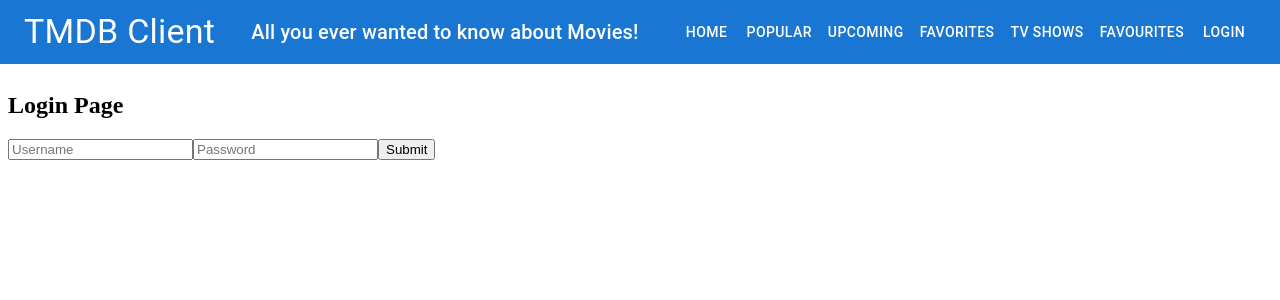
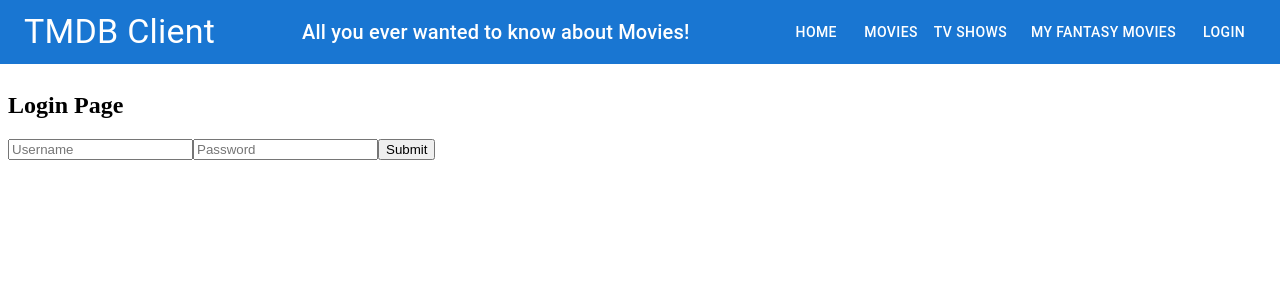
Before and after one commit to rhiannahmaher/labMoviesApp, a React app: page /login in a window 1280 px wide. Shown: the top 300 px of the page. Built offline with nearby package versions, Linux system fonts and the light colour scheme; the HTML template or start-up script is replaced by a standard one.

Commit message:
Refactored navigation bar for better readability.

```diff
--- /dev/null
+++ b/src/components/dropdownMenu/index.tsx
@@ -0,0 +1,52 @@
+import * as React from 'react';
+import Button from '@mui/material/Button';
+import Menu from '@mui/material/Menu';
+import MenuItem from '@mui/material/MenuItem';
+import { useNavigate } from "react-router-dom";
+
+interface NavDropdownProps {
+  label: string;
+  options: { label: string; path: string }[];
+}
+
+const NavDropdown: React.FC<NavDropdownProps> = ({ label, options }) => {
+  const [anchorEl, setAnchorEl] = React.useState<null | HTMLElement>(null);
+  const open = Boolean(anchorEl);
+  const navigate = useNavigate();
+
+  const handleClick = (event: React.MouseEvent<HTMLButtonElement>) => {
+    setAnchorEl(event.currentTarget);
+  };
+  const handleClose = () => {
+    setAnchorEl(null);
+  };
+
+  const handleMenuItemClick = (path: string) => {
+    navigate(path);
+    handleClose();
+  };
+
+  return (
+    <div>
+      <Button
+        color="inherit"
+        onClick={handleClick}
+      >
+        {label}
+      </Button>
+      <Menu
+        anchorEl={anchorEl}
+        open={open}
+        onClose={handleClose}
+      >
+        {options.map(opt => (
+          <MenuItem key={opt.label} onClick={() => handleMenuItemClick(opt.path)}>
+            {opt.label}
+          </MenuItem>
+        ))}
+      </Menu>
+    </div>
+  );
+};
+
+export default NavDropdown;
--- a/src/components/fantasy/fantasyMovieForm/index.tsx
+++ b/src/components/fantasy/fantasyMovieForm/index.tsx
@@ -1,4 +1,4 @@
-import React, { useState, ChangeEvent, useEffect } from "react";
+import React, { useState, useEffect } from "react";
 import { useForm, Controller, SubmitHandler } from "react-hook-form";
 import { TextField, Button, MenuItem, Typography, Box, Snackbar, Alert, InputLabel, Select, FormControl, Paper, Grid } from "@mui/material";
 import { useQuery } from "react-query";
--- a/src/components/siteHeader/index.tsx
+++ b/src/components/siteHeader/index.tsx
@@ -12,6 +12,7 @@ import { useNavigate } from "react-router-dom";
 import { useTheme } from "@mui/material/styles";
 import useMediaQuery from "@mui/material/useMediaQuery";
 import { AuthContext } from "../../contexts/authContext";
+import NavDropdown from "../../components/dropdownMenu";
 
 const styles = {
   title: {
@@ -31,11 +32,24 @@ const SiteHeader: React.FC = () => {
 
   const menuOptions = [
     { label: "Home", path: "/" },
+    {
+      label: "Movies",
+      dropdown: true,
+      options: [
         { label: "Popular", path: "/movies/popular" },
         { label: "Upcoming", path: "/movies/upcoming" },
-    { label: "Favorites", path: "/movies/favourites" },
+        { label: "Favourites", path: "/movies/favourites" }
+      ]
+    },
+    {
+      label: "TV Shows",
+      dropdown: true,
+      options: [
         { label: "TV Shows", path: "/tv" },
         { label: "Favourites", path: "/tv/favourites" }
+      ]
+    },
+    { label: "My Fantasy Movies", path: "/fantasy" }
   ];
 
   const handleMenuSelect = (pageURL: string) => {
@@ -83,32 +97,54 @@ const SiteHeader: React.FC = () => {
                 open={open}
                 onClose={() => setAnchorEl(null)}
               >
-                {menuOptions.map((opt) => (
+                {menuOptions.map((opt) =>
+                  opt.dropdown
+                    ? opt.options.map((sub) => (
+                        <MenuItem
+                          key={sub.label}
+                          onClick={() => {
+                            handleMenuSelect(sub.path);
+                            setAnchorEl(null);
+                          }}
+                        >
+                          {sub.label}
+                        </MenuItem>
+                      ))
+                    : (
                         <MenuItem
                           key={opt.label}
-                    onClick={() => handleMenuSelect(opt.path)}
+                          onClick={() => {
+                            handleMenuSelect(opt.path);
+                            setAnchorEl(null);
+                          }}
                         >
                           {opt.label}
                         </MenuItem>
-                ))}
+                      )
+                )}
                 {!auth?.isAuthenticated ? (
-                  <MenuItem onClick={() => handleMenuSelect("/login")}>Login</MenuItem>
+                  <MenuItem onClick={() => { handleMenuSelect("/login"); setAnchorEl(null); }}>Login</MenuItem>
                 ) : (
-                  <MenuItem onClick={auth.signout}>Logout</MenuItem>
+                  <MenuItem onClick={() => { auth.signout(); setAnchorEl(null); }}>Logout</MenuItem>
                 )}
               </Menu>
             </>
           ) : (
             <>
-              {menuOptions.map((opt) => (
+              {menuOptions.map((opt) =>
+                opt.dropdown ? (
+                  <NavDropdown key={opt.label} label={opt.label} options={opt.options} />
+                ) : (
                   <Button
                     key={opt.label}
                     color="inherit"
-                  onClick={() => handleMenuSelect(opt.path)}
+                    sx={{ mx: 1 }}
+                    onClick={() => navigate(opt.path)}
                   >
                     {opt.label}
                   </Button>
-              ))}
+                )
+              )}
               {!auth?.isAuthenticated ? (
                 <Button color="inherit" onClick={() => navigate("/login")}>Login</Button>
               ) : (
```
Lines whose indentation alone changed are shown as unchanged.
